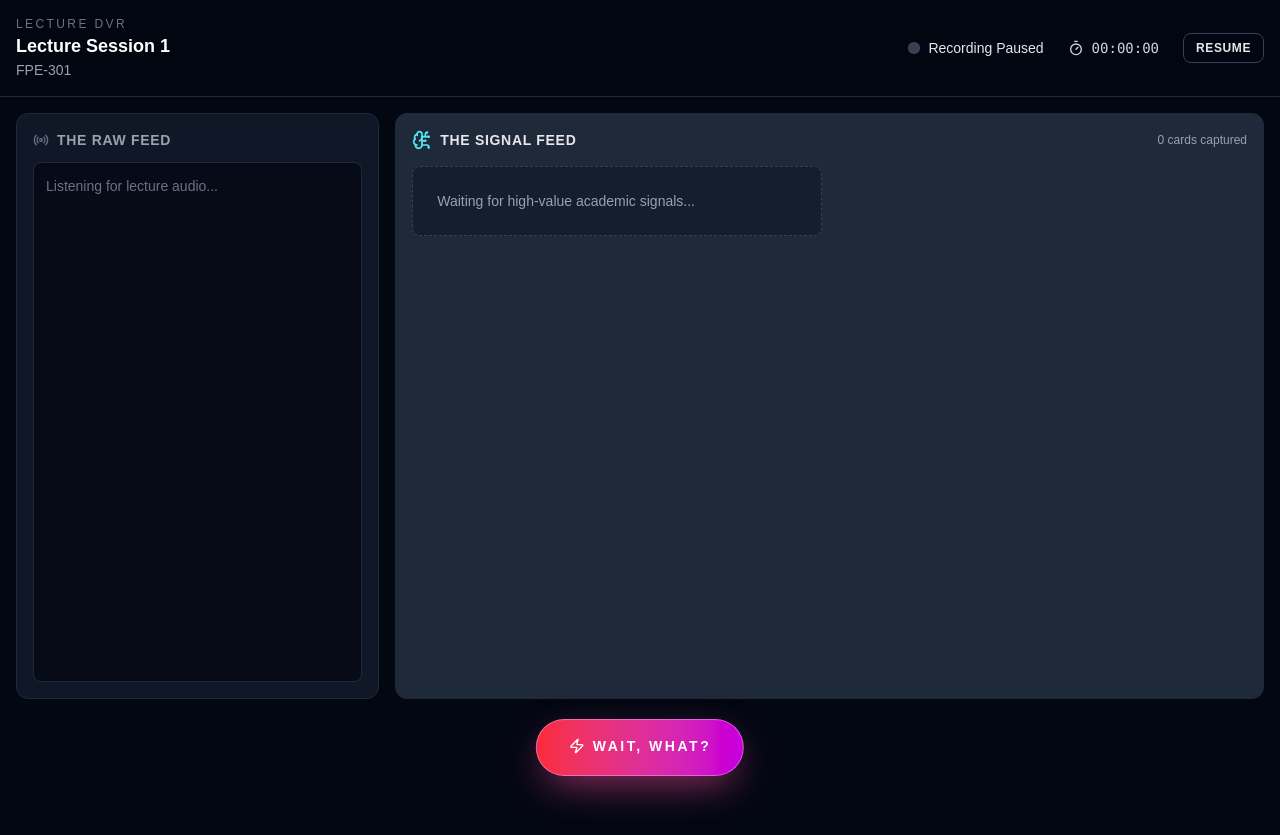
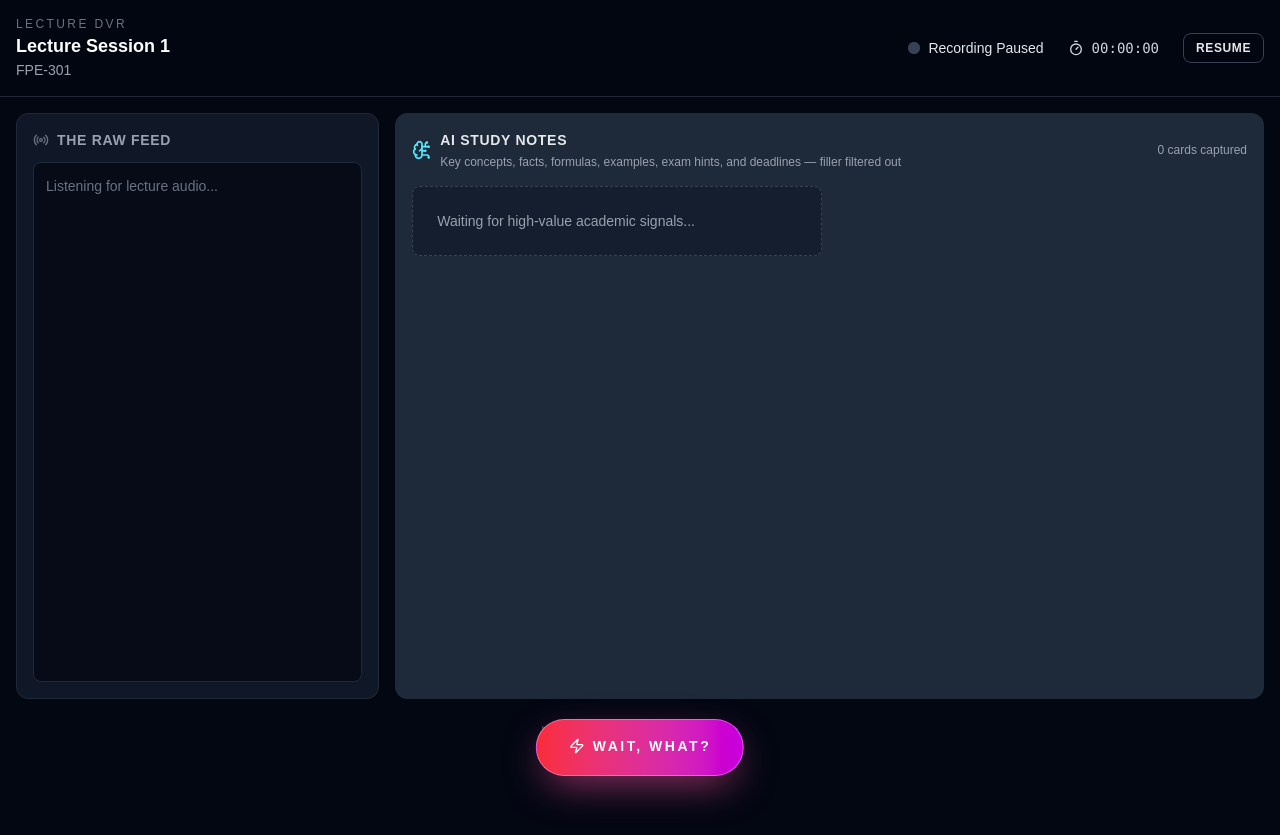
Before and after one commit to uchihavamfyre-maker/Lecture-DVR, a Next.js app: page /dashboard/session/1 in a window 1280 px wide. Before the commit the page ends 800 px from the top, so only its background shows below. Built offline with nearby package versions, Linux system fonts and the light colour scheme.

Commit message:
Show AI study notes and developer attribution

```diff
--- a/src/app/session/[id]/page.tsx
+++ b/src/app/session/[id]/page.tsx
@@ -9,6 +9,8 @@ const categoryStyles: Record<FlashcardCategory, string> = {
   EXAM_HINT: "border-yellow-400/80 bg-yellow-400/10 text-yellow-50",
   FORMULA: "border-blue-400/80 bg-blue-400/10 text-blue-100",
   FACT: "border-sky-400/80 bg-sky-400/10 text-sky-100",
+  CONCEPT: "border-cyan-400/80 bg-cyan-400/10 text-cyan-100",
+  EXAMPLE: "border-purple-400/80 bg-purple-400/10 text-purple-100",
 };
 
 function formatElapsed(seconds: number): string {
@@ -150,9 +152,10 @@ export default function SessionPage({
           <div className="mb-4 flex items-center justify-between">
             <div className="flex items-center gap-2">
               <BrainCircuit className="h-5 w-5 text-cyan-300" />
-              <h2 className="text-sm font-semibold uppercase tracking-wider text-gray-200">
-                The Signal Feed
-              </h2>
+              <div>
+                <h2 className="text-sm font-semibold uppercase tracking-wider text-gray-200">AI Study Notes</h2>
+                <p className="mt-1 text-xs text-gray-400">Key concepts, facts, formulas, examples, exam hints, and deadlines — filler filtered out</p>
+              </div>
             </div>
             <span className="text-xs text-gray-400" aria-live="polite">
               {isProcessing ? "Filtering latest chunk..." : `${signalCards.length} cards captured`}
@@ -234,6 +237,10 @@ export default function SessionPage({
         </div>
       )}
 
+      <footer className="mx-auto max-w-7xl px-4 pb-24 pt-2 text-center text-xs text-gray-600">
+        Lecture DVR · Developer: Akshit Das
+      </footer>
+
       <button
         type="button"
         onClick={handlePanic}
```
